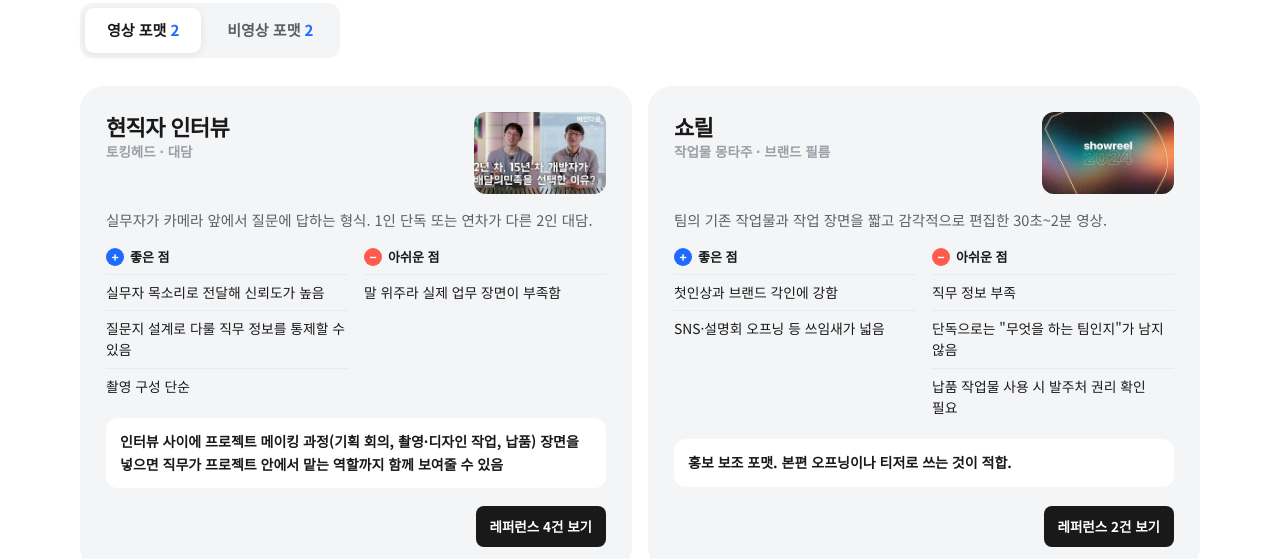
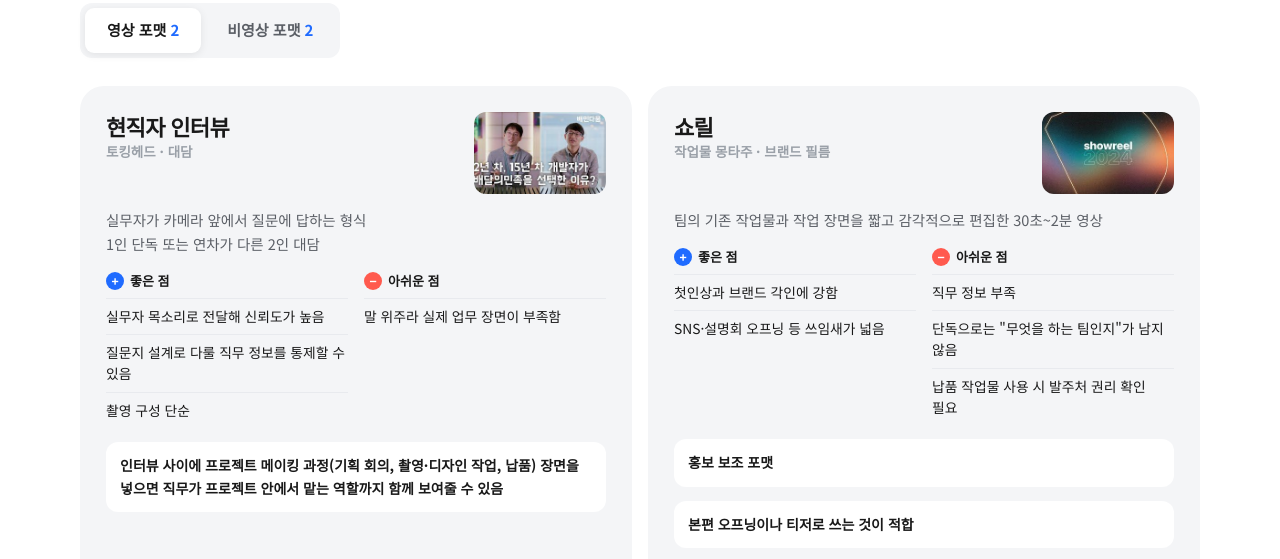
Before and after one commit to pictsound/job-intro-board, a plain HTML site: page index.html in a window 1280 px wide. Shown: the part 214-773 px from the top of the page. Drawn offline with Linux system fonts and the light colour scheme.

Commit message:
Add files via upload

```diff
--- a/index.html
+++ b/index.html
@@ -239,7 +239,8 @@ section.sec.first{padding-top:64px}
             <li>웹페이지를 허브로 두고 스크롤 연출로 프로세스 단계와 직무별 역할을 소개함</li>
             <li>직무 상세는 인터뷰 형식의 아티클 파트로 구성해 직무 내용을 직관적으로 읽을 수 있게 함</li>
           </ul>
-          <p class="eff">웹페이지의 연출로 첫인상을 잡고, 아티클 파트로 정보 전달을 보완하는 형식 제안. 인터뷰 영상 클립을 아티클 파트에 함께 삽입 가능</p>
+          <p class="eff">웹페이지의 연출로 첫인상을 잡고, 아티클 파트로 정보 전달을 보완하는 형식 제안</p>
+          <p class="eff">인터뷰 영상 클립을 아티클 파트에 함께 삽입 가능</p>
         </article>
       </div>
     </section>
@@ -250,28 +251,28 @@ section.sec.first{padding-top:64px}
 <script>
 const FORMATS = [
  {id:'V1',kind:'영상',name:'현직자 인터뷰',sub:'토킹헤드 · 대담',role:'클립으로 나눠 보조',
-  def:'실무자가 카메라 앞에서 질문에 답하는 형식. 1인 단독 또는 연차가 다른 2인 대담.',
+  def:'실무자가 카메라 앞에서 질문에 답하는 형식<br>1인 단독 또는 연차가 다른 2인 대담',
   pro:['실무자 목소리로 전달해 신뢰도가 높음','질문지 설계로 다룰 직무 정보를 통제할 수 있음','촬영 구성 단순'],
   con:['말 위주라 실제 업무 장면이 부족함'],
   idea:'인터뷰 사이에 프로젝트 메이킹 과정(기획 회의, 촬영·디자인 작업, 납품) 장면을 넣으면 직무가 프로젝트 안에서 맡는 역할까지 함께 보여줄 수 있음',
   sc:[2,1,2,1,2], cost:'약 2~3주', roles:'5년차, 7년차'},
  {id:'V5',kind:'영상',name:'쇼릴',sub:'작업물 몽타주 · 브랜드 필름',role:'오프닝·티저',
-  def:'팀의 기존 작업물과 작업 장면을 짧고 감각적으로 편집한 30초~2분 영상.',
+  def:'팀의 기존 작업물과 작업 장면을 짧고 감각적으로 편집한 30초~2분 영상',
   pro:['첫인상과 브랜드 각인에 강함','SNS·설명회 오프닝 등 쓰임새가 넓음'],
   con:['직무 정보 부족','단독으로는 "무엇을 하는 팀인지"가 남지 않음','납품 작업물 사용 시 발주처 권리 확인 필요'],
-  eff:'홍보 보조 포맷. 본편 오프닝이나 티저로 쓰는 것이 적합.',
+  eff:['홍보 보조 포맷','본편 오프닝이나 티저로 쓰는 것이 적합'],
   sc:[1,1,3,2,2], cost:'약 1~2주', roles:'5년차 또는 4년차'},
  {id:'W1',kind:'비영상',name:'인터랙티브 웹페이지',sub:'원페이지 · 채용 사이트 · 스크롤 스토리텔링',role:'메인 허브 후보',
-  def:'팀 소개, 프로젝트 흐름, 직무 상세를 하나의 웹페이지로 구성하고 영상·모션을 삽입하는 허브. 스크롤에 따라 장면이 바뀌는 서사 연출을 더할 수 있음.',
+  def:'팀 소개, 프로젝트 흐름, 직무 상세를 하나의 웹페이지로 구성하고 영상·모션을 삽입하는 허브<br>스크롤에 따라 장면이 바뀌는 서사 연출을 더할 수 있음',
   pro:['URL 하나로 대학·SNS·제안서·홈페이지에 대응','영상·모션을 담는 그릇이 되고 팀 UI/UX 역량을 직접 증명','스크롤 연출로 프로세스 단계 및 직무별 역할 소개'],
   con:['정보가 스크롤 여러 구간에 나뉘어 한눈에 파악하기에는 직관적이지 않음'],
-  eff:'정보 전달과 홍보를 함께 잡는 메인 매체로 적합. 연출 수위는 정보 밀도와 제작 부담을 보고 조절.',
+  eff:['정보 전달과 홍보를 함께 잡는 메인 매체로 적합','연출 수위는 정보 밀도와 제작 부담을 보고 조절'],
   sc:[3,3,3,3,2], cost:'약 3~5주', roles:'팀장, 1년차, 4년차'},
  {id:'W4',kind:'비영상',name:'아티클',sub:'인터뷰 기사 · 포토에세이',role:'인터뷰 영상 축소안',
-  def:'매거진 기사 형식으로 팀원 인터뷰와 작업 현장 사진을 엮은 읽을거리.',
+  def:'매거진 기사 형식으로 팀원 인터뷰와 작업 현장 사진을 엮은 읽을거리',
   pro:['직무 내용을 글로 정리해 직관적으로 볼 수 있음','영상 대비 공수 적음','인터뷰 영상의 대체재·축소안','검색 노출과 SNS 공유에 유리'],
   con:['영상·인터랙티브 대비 임팩트가 약함'],
-  eff:'웹페이지 안의 직무 상세 섹션으로 흡수 가능.',
+  eff:'웹페이지 안의 직무 상세 섹션으로 흡수 가능',
   idea:'더픽트 홈페이지 블로그 플랫폼을 활용해 직무 인터뷰·작업 현장 기사를 연재하는 방식으로 운영',
   sc:[2,2,2,2,3], cost:'약 1~2주', roles:'7년차, 4년차'}
 ];
@@ -322,7 +323,7 @@ function renderFormats(){
         <div class="g"><h4><span class="ic">+</span>좋은 점</h4><ul>${f.pro.map(x=>'<li>'+chk(x)+'</li>').join('')}</ul></div>
         <div class="b"><h4><span class="ic">−</span>아쉬운 점</h4><ul>${f.con.map(x=>'<li>'+chk(x)+'</li>').join('')}</ul></div>
       </div>
-      ${f.eff?`<p class="eff">${chk(f.eff)}</p>`:''}
+      ${f.eff?[].concat(f.eff).map(e=>`<p class="eff">${chk(e)}</p>`).join(''):''}
       ${f.idea?`<p class="eff">${esc(f.idea)}</p>`:''}
       ${refs.length?`<div class="ffoot"><span class="sp"></span><button class="rbtn" type="button" data-f="${g.k}">레퍼런스 ${refs.length}건 보기</button></div>`:''}
     </article>`}).join('');
```
